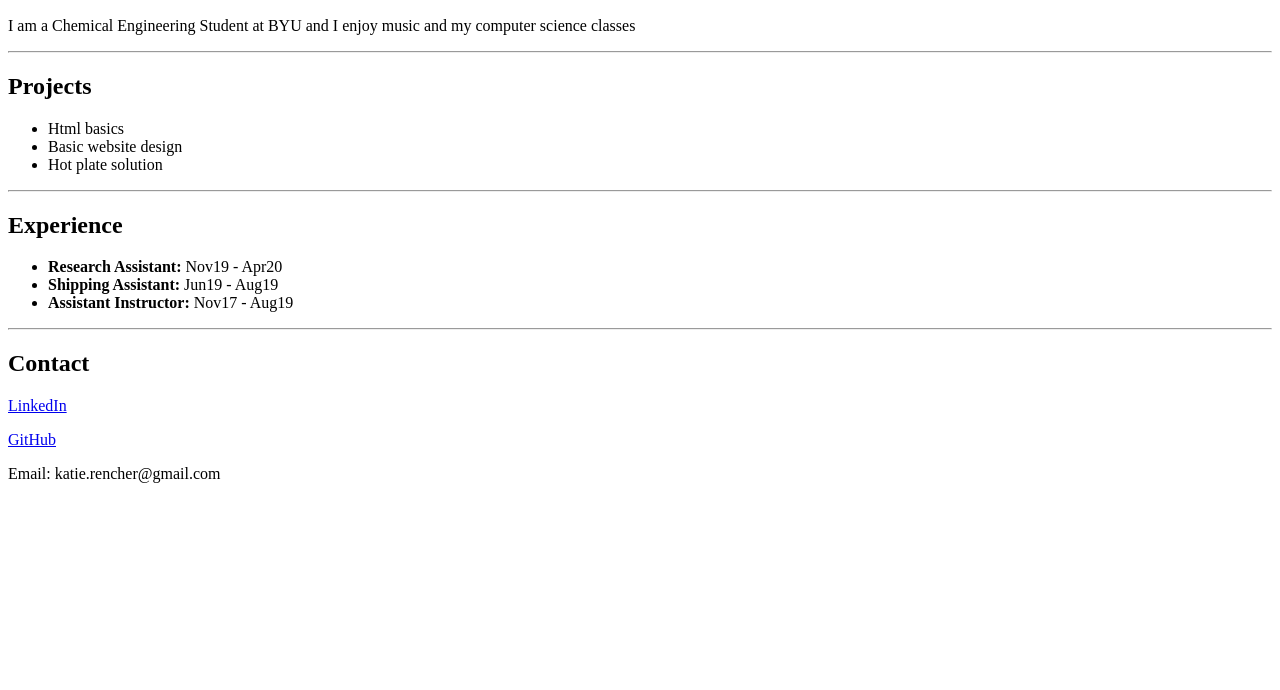
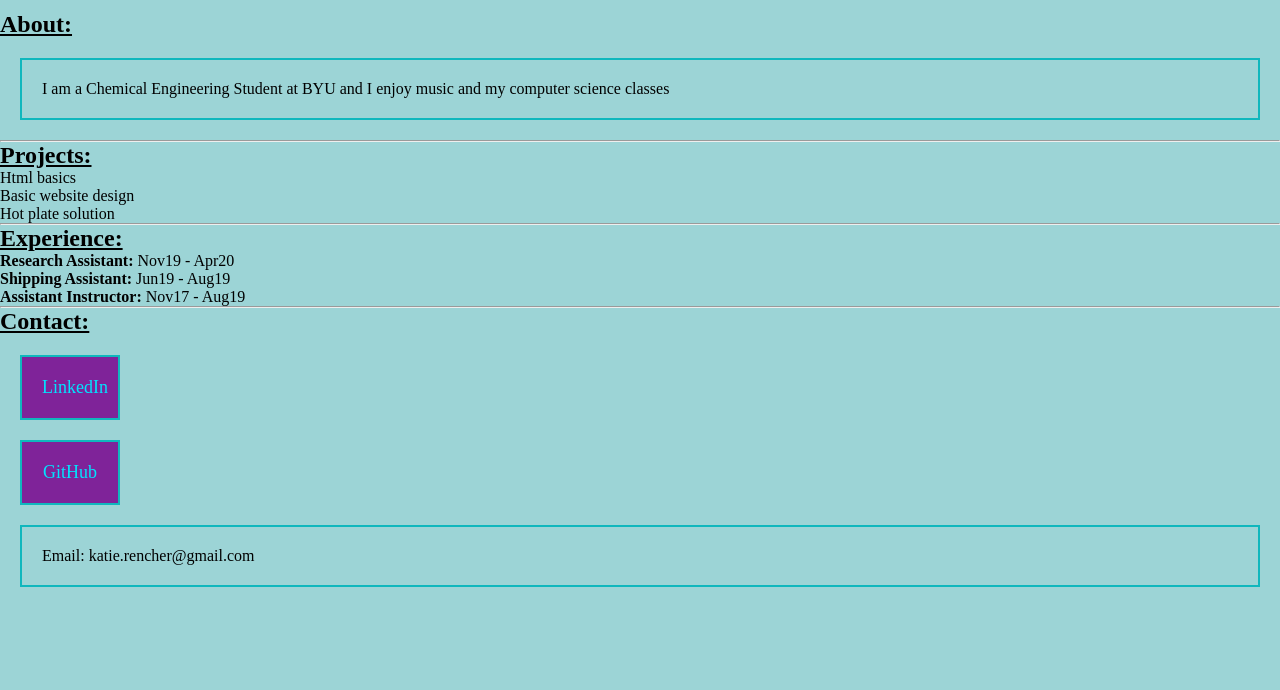
Before and after one commit to ktrencher/portfolio, a plain HTML site: page index.html in a window 1280 px wide. Shown: the part 110-800 px from the top of the page. Drawn offline with Linux system fonts and the light colour scheme.

Commit message:
add style

```diff
--- a/index.html
+++ b/index.html
@@ -3,30 +3,31 @@
   <head>
     <meta charset="utf-8">
     <title>My Portfolio</title>
+    <link rel="stylesheet" href='styles.css'>
   </head>
   <body>
     <h1>My Portfolio</h1>
 
-    <h2>About</h2>
+    <h2>About:</h2>
     <p>I am a Chemical Engineering Student at BYU and I enjoy music and my computer science classes</p>
     <hr>
-    <h2>Projects</h2>
+    <h2>Projects:</h2>
     <ul>
       <li>Html basics</li>
       <li>Basic website design</li>
       <li>Hot plate solution</li>
     </ul>
     <hr>
-    <h2>Experience</h2>
+    <h2>Experience:</h2>
     <ul>
       <li><strong>Research Assistant:</strong> Nov19 - Apr20</li>
       <li><strong>Shipping Assistant:</strong> Jun19 - Aug19</li>
       <li><strong>Assistant Instructor:</strong> Nov17 - Aug19</li>
     </ul>
     <hr>
-    <h2>Contact</h2>
-    <p><a href="https://www.linkedin.com/in/kathryn-rencher/">LinkedIn</a></p>
-    <p><a href="https://github.com/ktrencher">GitHub</a></p>
+    <h2>Contact:</h2>
+    <p class='button'><a  href="https://www.linkedin.com/in/kathryn-rencher/">LinkedIn</a></p>
+    <p class='button'><a  href="https://github.com/ktrencher">GitHub</a></p>
     <p>Email: katie.rencher@gmail.com</p>
 
   </body>
```
